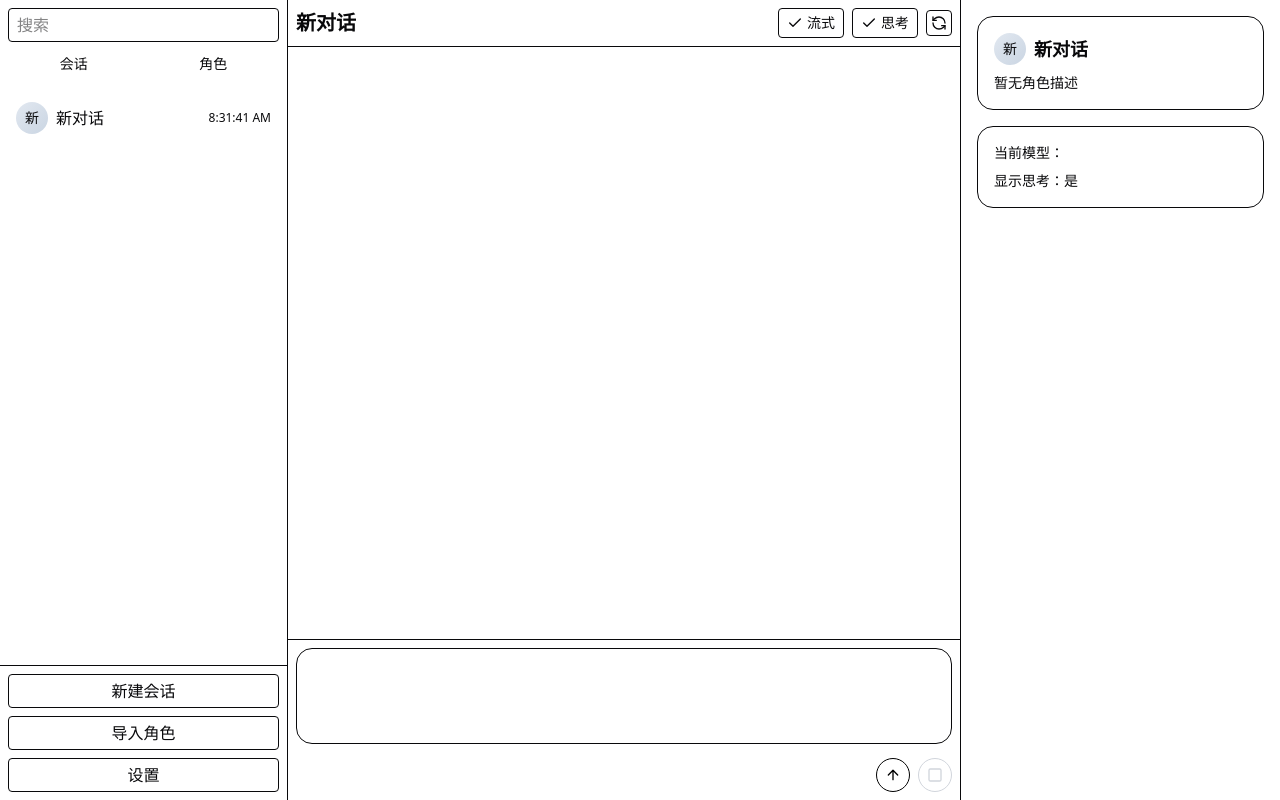
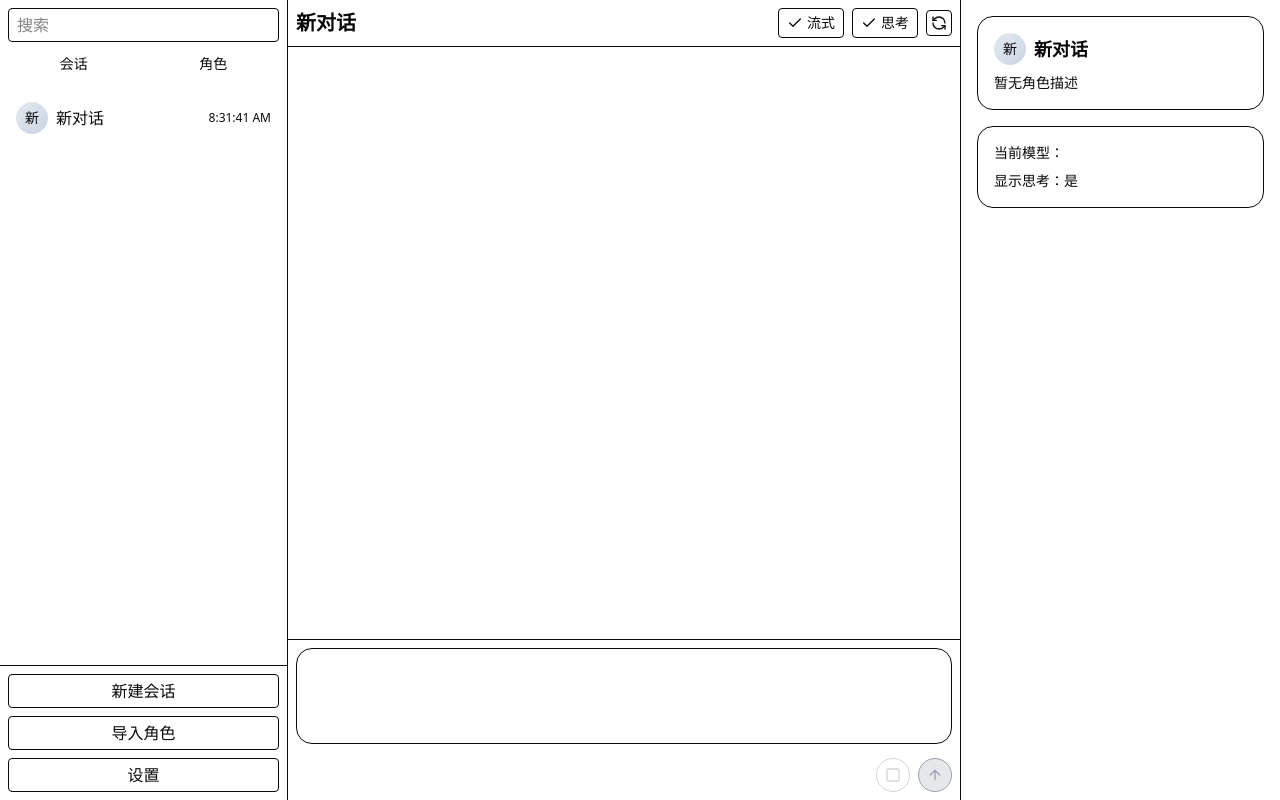
Before and after one commit to HePudding/PudChat, a Next.js app in the folder apps/web/: page / in a window 1280 px wide. Built offline with nearby package versions, Linux system fonts and the light colour scheme.

Commit message:
feat(web): swap send/stop buttons and prevent empty send

```diff
--- a/apps/web/src/components/chat/ChatView.tsx
+++ b/apps/web/src/components/chat/ChatView.tsx
@@ -105,24 +105,11 @@ export default function ChatView({
           onKeyDown={(e) => {
             if (e.key === 'Enter' && (e.metaKey || e.ctrlKey)) {
               e.preventDefault()
-              chat.send()
+              if (chat.input.trim()) chat.send()
             }
           }}
         />
         <div className="flex justify-end space-x-2">
-          <button
-            type="button"
-            className={`p-2 rounded-full border ${
-              !!chat.pending
-                ? 'bg-gray-200 text-gray-400 cursor-not-allowed'
-                : 'bg-white text-black'
-            }`}
-            onClick={chat.send}
-            disabled={!!chat.pending}
-            title="发送"
-          >
-            <ArrowUp className="h-4 w-4" />
-          </button>
           <button
             type="button"
             className={`p-2 rounded-full border ${
@@ -136,6 +123,19 @@ export default function ChatView({
           >
             <Square className="h-4 w-4" />
           </button>
+          <button
+            type="button"
+            className={`p-2 rounded-full border ${
+              !!chat.pending || !chat.input.trim()
+                ? 'bg-gray-200 text-gray-400 cursor-not-allowed'
+                : 'bg-white text-black'
+            }`}
+            onClick={chat.send}
+            disabled={!!chat.pending || !chat.input.trim()}
+            title="发送"
+          >
+            <ArrowUp className="h-4 w-4" />
+          </button>
         </div>
         {chat.error && <div className="text-red-500">Error: {chat.error}</div>}
       </div>
--- a/apps/web/src/hooks/useChat.ts
+++ b/apps/web/src/hooks/useChat.ts
@@ -69,6 +69,7 @@ export function useChat(settings: Settings, selectedModel: string) {
 
   const send = async () => {
     if (!current) return
+    if (!input.trim()) return
     const modelConf = settings.models.find((m) => m.name === selectedModel)
     if (!modelConf) {
       setError('Model not found')
```
